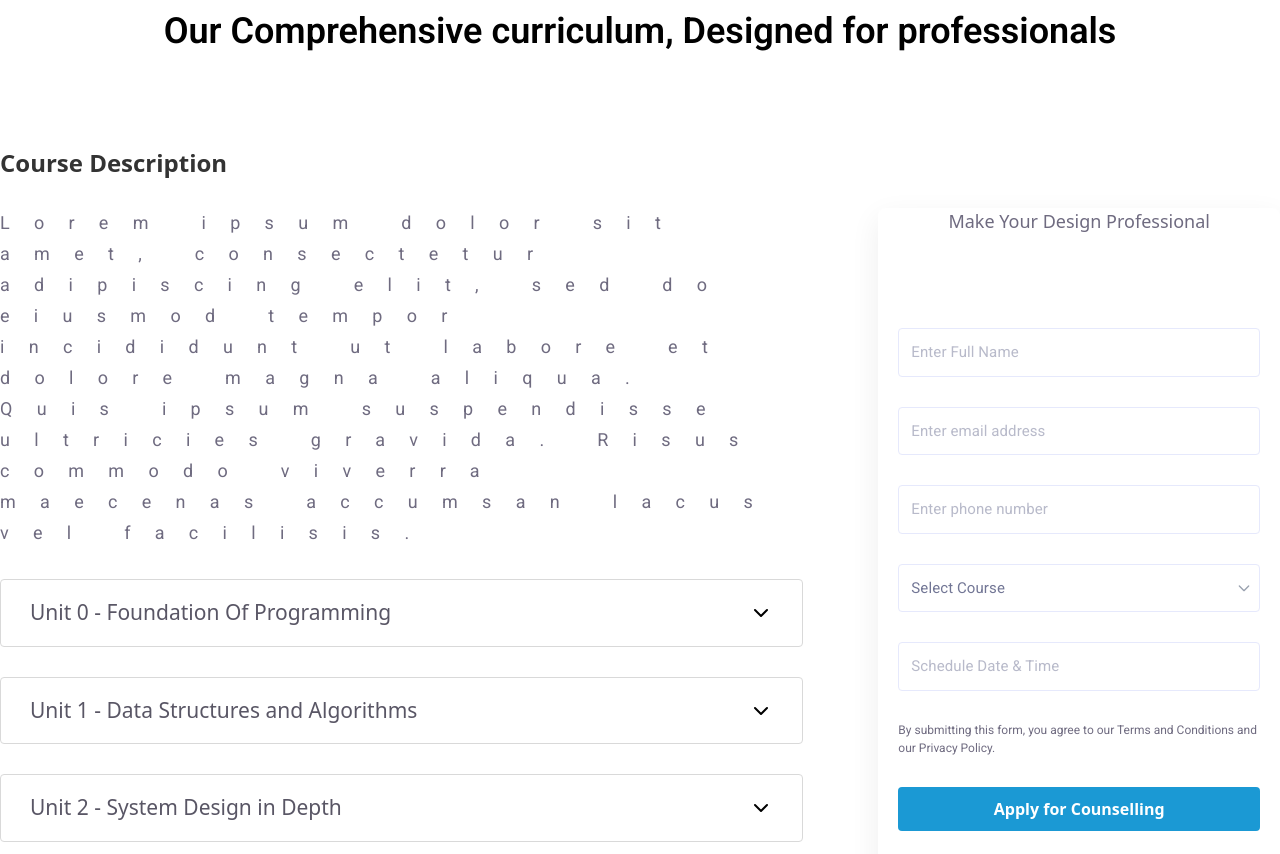
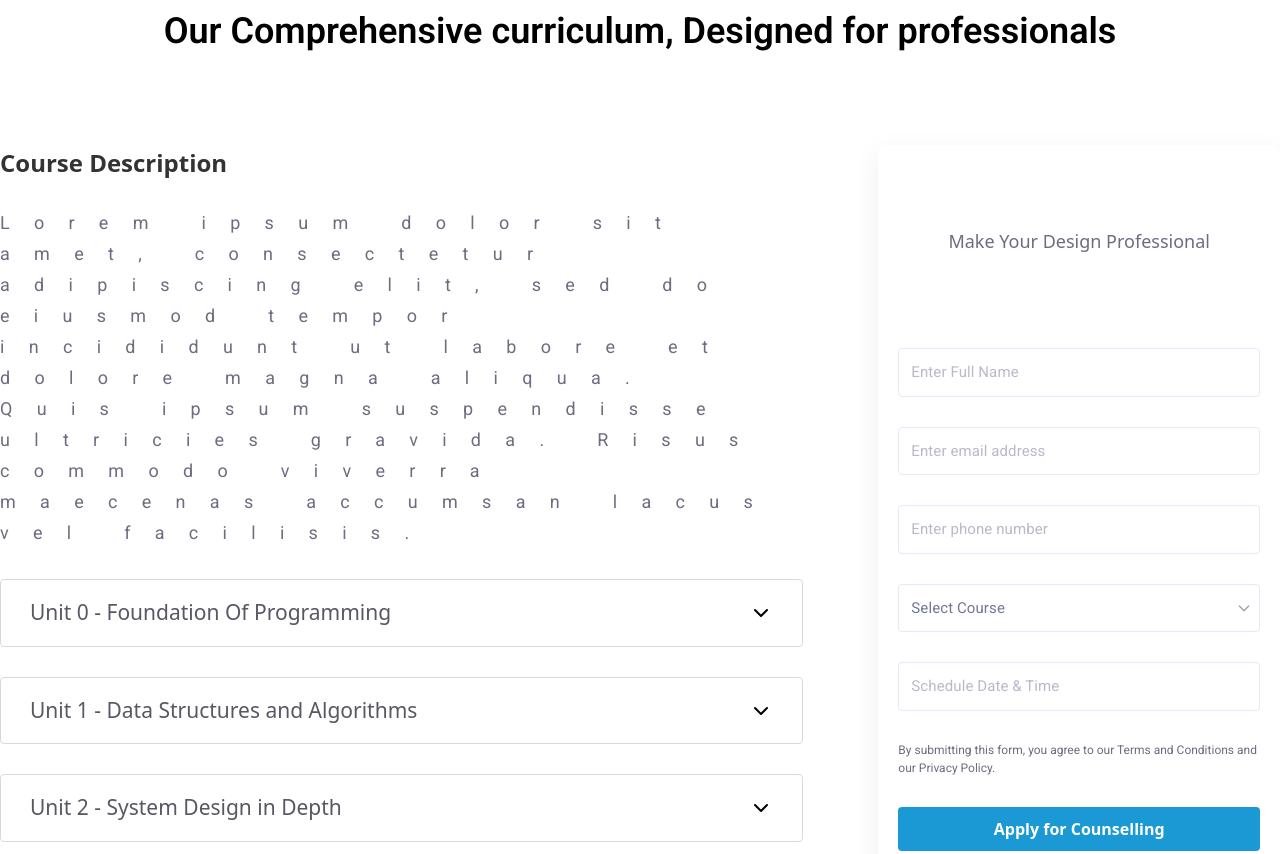
Before and after one commit to ibrahimzadraan/educational-course-selling-project, a website: page index.html in a window 1280 px wide. Shown: the part 2457-3311 px from the top of the page. Drawn offline with Linux system fonts and the light colour scheme.

Commit message:
Update index.html

```diff
--- a/index.html
+++ b/index.html
@@ -1206,10 +1206,10 @@
           <!-- Right Column - Registration Form -->
           <div class="w-1/2">
             <div
-              class="rounded-lg bg-white px-[20px] shadow-[0px_10px_30px_0px_rgba(0,0,0,0.07)]"
+              class="rounded-lg bg-white px-[20px] pt-[83px] shadow-[0px_10px_30px_0px_rgba(0,0,0,0.07)]"
             >
               <h3
-                class="font-inter mt-[63px] mb-[93px] text-center text-[18px] leading-normal font-[400] text-[#6F6B80]"
+                class="font-inter mb-[93px] text-center text-[18px] leading-normal font-[400] text-[#6F6B80]"
               >
                 Make Your Design Professional
               </h3>
```
